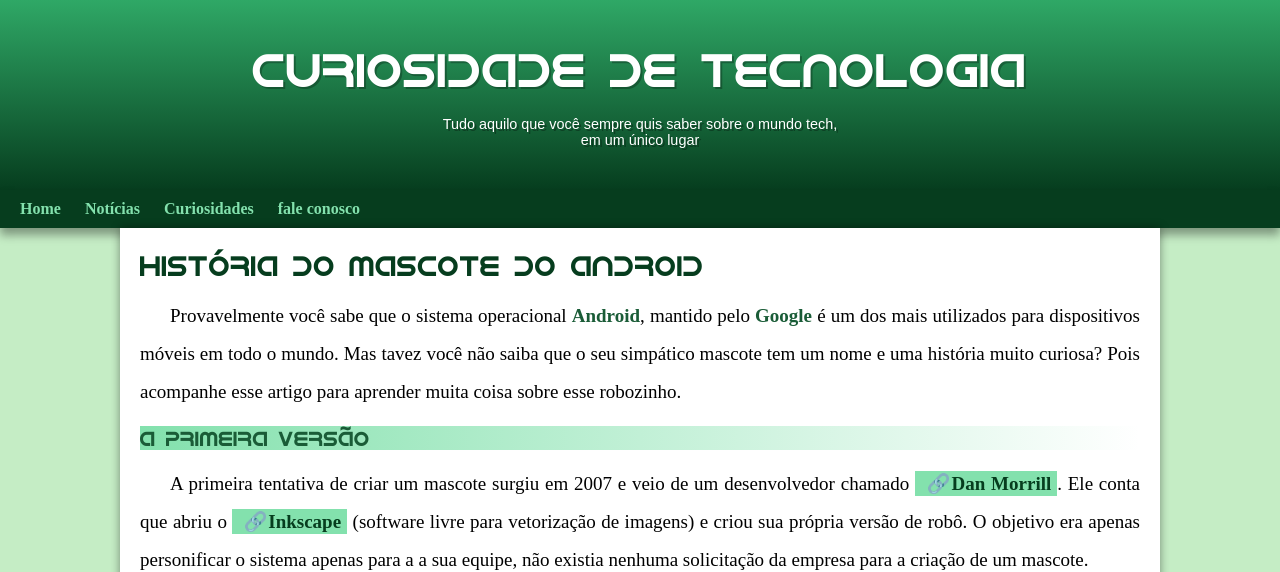
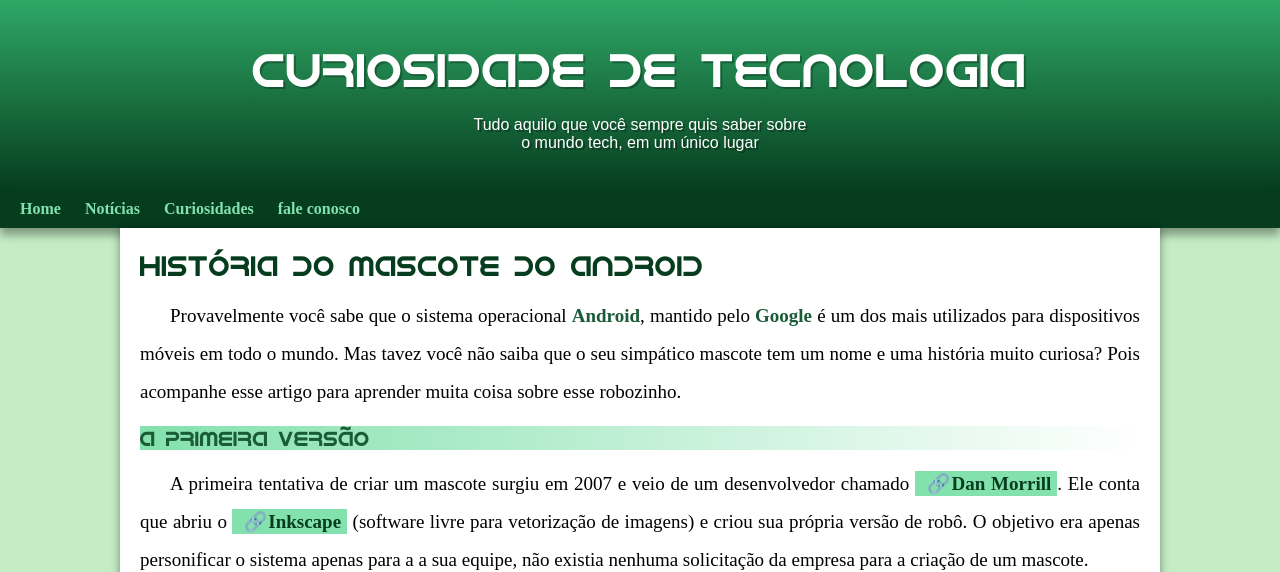
Before and after one commit to VictordevHugo/Desafios, a plain HTML site: page desafio010/android.html in a window 1280 px wide. Shown: the top 572 px of the page. Drawn offline with Linux system fonts and the light colour scheme.

Commit message:
mais uma largura

```diff
--- a/desafio010/style/style.css
+++ b/desafio010/style/style.css
@@ -50,9 +50,9 @@
 
 header > p {
     color: white;
-    font-size: 0.9em;
+    font-size: 1.0em;
     font-family: var(--fonte-padrao);
-    width: 400px;
+    width: 340px;
     margin-bottom: 30px;
     margin: auto;
     text-shadow: 2px 2px 0px rgba(0, 0, 0, 0.315);
```
